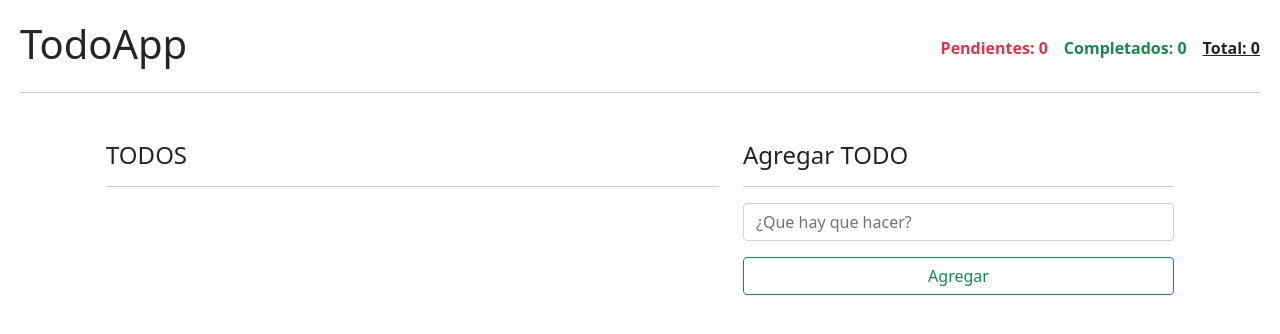
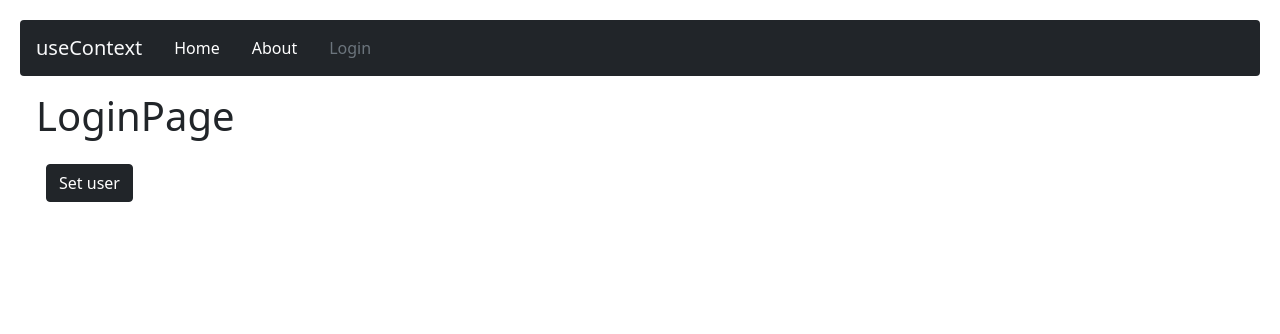
Before and after one commit to tonatiujsanchez/hook-app, a React (Vite) app: page /login in a window 1280 px wide. Shown: the top 334 px of the page. Built offline with nearby package versions, Linux system fonts and the light colour scheme.

Commit message:
useContext añadido

```diff
--- a/package.json
+++ b/package.json
@@ -10,7 +10,8 @@
   },
   "dependencies": {
     "react": "^18.2.0",
-    "react-dom": "^18.2.0"
+    "react-dom": "^18.2.0",
+    "react-router-dom": "^6.8.2"
   },
   "devDependencies": {
     "@types/react": "^18.0.26",
--- /dev/null
+++ b/src/09-useContext/AboutPage.jsx
@@ -0,0 +1,6 @@
+
+export const AboutPage = () => {
+    return (
+        <div>AboutPage</div>
+    )
+}
--- /dev/null
+++ b/src/09-useContext/HomePage.jsx
@@ -0,0 +1,17 @@
+import { useContext } from "react"
+import { UserContext } from "./context/UserContext"
+
+export const HomePage = () => {
+
+    const { user } = useContext( UserContext )
+
+
+    return (
+        <div>
+            <h1>HomePage - <small>{ user?.name }</small></h1>
+            <pre>
+                { JSON.stringify( user, null, 3 ) }
+            </pre>
+        </div>
+    )
+}
--- /dev/null
+++ b/src/09-useContext/LoginPage.jsx
@@ -0,0 +1,31 @@
+import { useContext } from "react"
+import { UserContext } from "./context/UserContext";
+
+
+
+export const LoginPage = () => {
+
+    const { user, setUser } = useContext( UserContext )
+
+
+
+    return (
+        <div>
+            <h1>LoginPage</h1>
+            <pre>
+                { JSON.stringify( user ) }
+            </pre>
+
+            <button
+                onClick={()=> setUser({
+                    id: '123ABC',
+                    name: 'Ton. J.',
+                    email: 'tonj@gmail.com'
+                })}
+                className="btn btn-dark"
+            >
+                Set user
+            </button>
+        </div>
+    )
+}
--- /dev/null
+++ b/src/09-useContext/MainApp.jsx
@@ -0,0 +1,30 @@
+import { Routes, Route, Navigate, Link } from "react-router-dom"
+
+import { UserProvider } from "./context/UserProvider"
+
+import { HomePage } from "./HomePage"
+import { AboutPage } from "./AboutPage"
+import { LoginPage } from "./LoginPage"
+import { Navbar } from "./Navbar"
+
+
+export const MainApp = () => {
+    return (
+        <UserProvider>
+            <header>
+                <Navbar />
+            </header>
+
+            <div className="p-3">
+                <Routes>
+                    <Route path="/" element={ <HomePage /> } />
+                    <Route path="about" element={ <AboutPage /> } />
+                    <Route path="login" element={ <LoginPage /> } />
+
+                    {/* <Route path="/*" element={ <LoginPage /> } /> */}
+                    <Route path="/*" element={ <Navigate to="/login" /> } />
+                </Routes>
+            </div>
+        </UserProvider>
+    )
+}
--- /dev/null
+++ b/src/09-useContext/Navbar.jsx
@@ -0,0 +1,41 @@
+import { Link, NavLink } from "react-router-dom"
+
+
+export const Navbar = () => {
+    return (
+            <nav className="px-3 py-2 text-bg-dark bg-dark rounded">
+                <div className="d-flex flex-wrap align-items-center justify-content-center justify-content-lg-start">
+                    <NavLink to={'/'} className="navbar-brand text-light">
+                        useContext
+                    </NavLink>
+
+                    <ul className="nav col-12 col-lg-auto my-2 justify-content-center my-md-0 text-small">
+                        <li>
+                            <NavLink
+                                to={"/"}
+                                className={ ({ isActive })=> `nav-link fw-semibold ${ isActive ? 'text-secondary':'text-white' }` }
+                            >
+                                Home
+                            </NavLink>
+                        </li>
+                        <li>
+                            <NavLink
+                                to={"/about"}
+                                className={ ({ isActive })=> `nav-link fw-semibold ${ isActive ? 'text-secondary':'text-white' }` }
+                            >
+                                About
+                            </NavLink>
+                        </li>
+                        <li>
+                            <NavLink
+                                to={"/login"}
+                                className={ ({ isActive })=> `nav-link fw-semibold ${ isActive ? 'text-secondary':'text-white' }` }
+                            >
+                                Login
+                            </NavLink>
+                        </li>
+                    </ul>
+                </div>
+            </nav>
+    )
+}
--- /dev/null
+++ b/src/09-useContext/context/UserContext.jsx
@@ -0,0 +1,3 @@
+import { createContext } from "react";
+
+export const UserContext = createContext()
--- /dev/null
+++ b/src/09-useContext/context/UserProvider.jsx
@@ -0,0 +1,33 @@
+import { useState } from "react"
+import { UserContext } from "./UserContext"
+
+
+
+export const UserProvider = ({ children }) => {
+
+    // const user = {
+    //     id: '123ABC',
+    //     name: 'Ton. J.',
+    //     email: 'tonj@gmail.com',
+    // }
+
+    const [user, setUser] = useState()
+
+
+    // const handleSetUser = () => {
+    //     setUser()
+    // }
+
+
+    return (
+        <UserContext.Provider
+            value={{
+                hola: 'mundo desde UserProvider',
+                user,
+                setUser
+            }}
+        >
+            { children }
+        </UserContext.Provider>
+    )
+}
--- a/src/main.jsx
+++ b/src/main.jsx
@@ -1,5 +1,10 @@
 import React from 'react'
 import ReactDOM from 'react-dom/client'
+
+// import { createBrowserRouter, RouterProvider, } from "react-router-dom"
+import { BrowserRouter } from "react-router-dom"
+
+
 // import { HooksApp } from './HooksApp'
 // import { CounterApp } from './01-useState/CounterApp'
 // import { CounterWithCustomHook } from './01-useState/CounterWithCustomHook'
@@ -13,16 +18,19 @@ import ReactDOM from 'react-dom/client'
 // import { CallbackHook } from './06-memos/CallbackHook'
 // import { Padre } from './07-tarea-memo/Padre'
 // import './08-useReducer/intro-Reducer'
-import { TodoApp } from './08-useReducer/TodoApp'
+// import { TodoApp } from './08-useReducer/TodoApp'
+import { MainApp } from './09-useContext/MainApp'
+
+import './index.css'
 
 
 
 
 
-import './index.css'
-
 ReactDOM.createRoot(document.getElementById('root')).render(
   // <React.StrictMode>
-    <TodoApp />
+    <BrowserRouter >
+      <MainApp />
+    </BrowserRouter>
   // </React.StrictMode>,
 )
```
Also changed, not shown: 1 other file (tests, documents, lock files or other folders).
